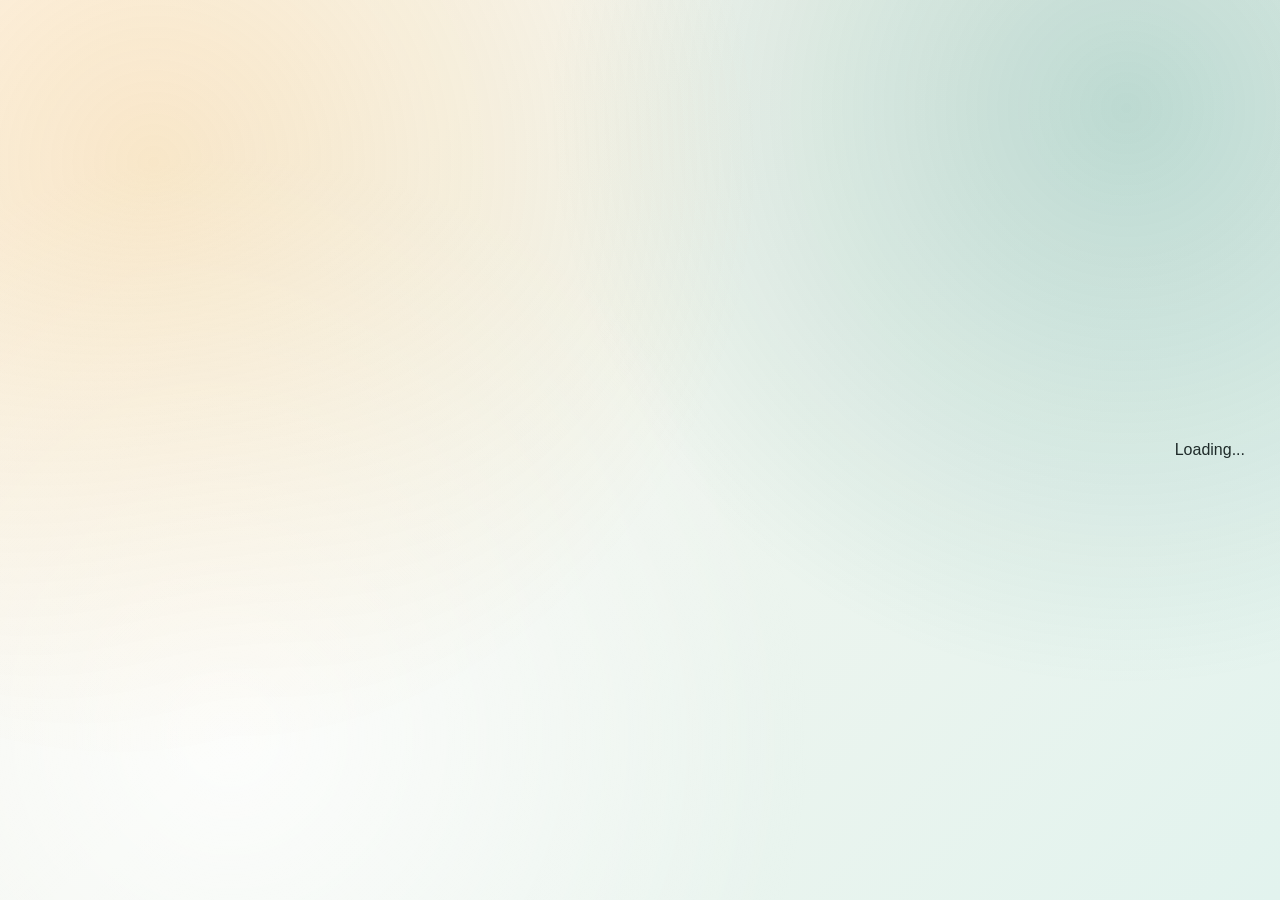
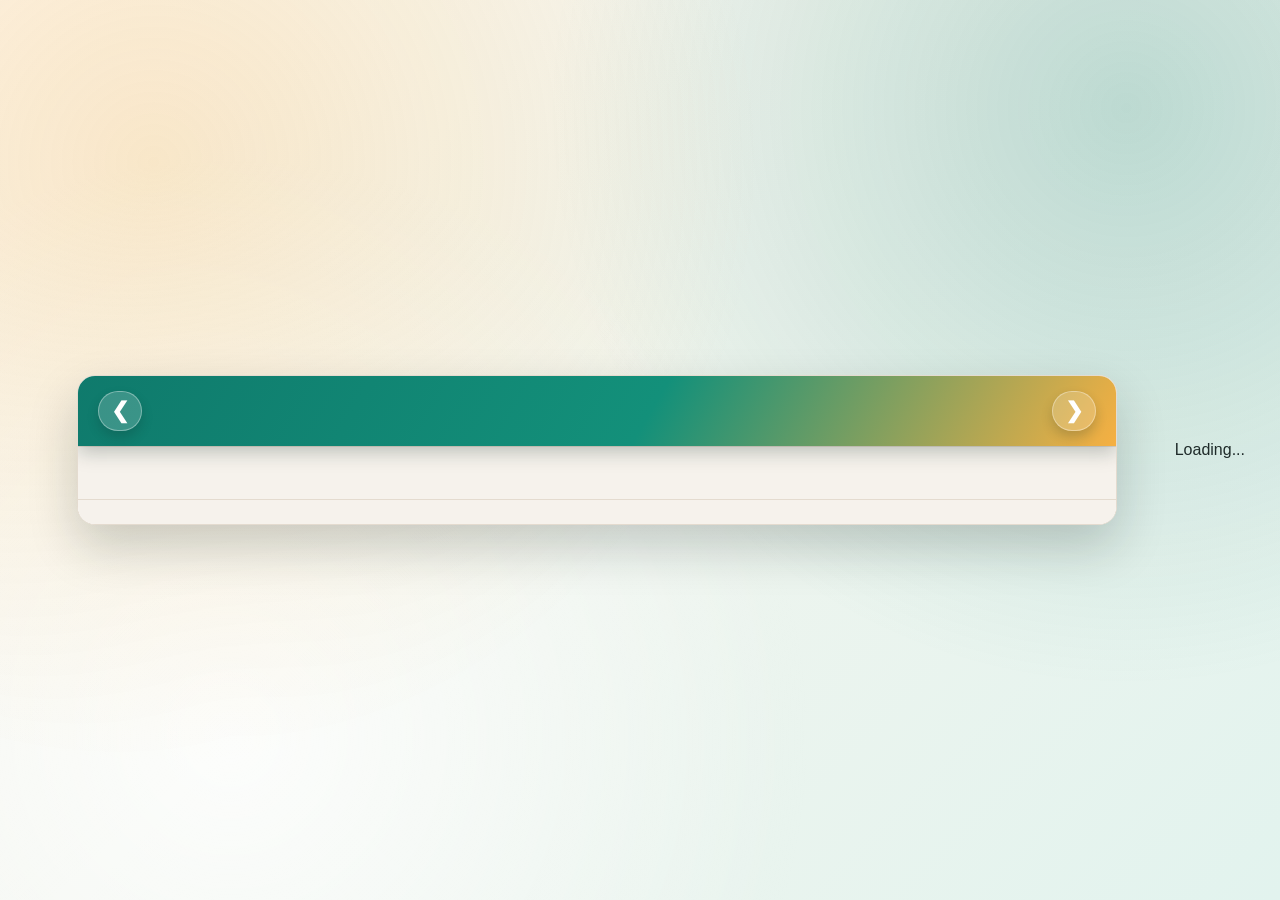

Highlight lowest balance day in 30-day range with purple border

--- a/styles.css
+++ b/styles.css
@@ -231,7 +231,7 @@ h4 {
   box-shadow: 0 0 0 2px rgba(15, 122, 108, 0.15);
 }
 
-.unallocated-start {
+.lowest-balance {
   border: 2px solid #8b5cf6;
   box-shadow: 0 0 0 2px rgba(139, 92, 246, 0.15);
 }
